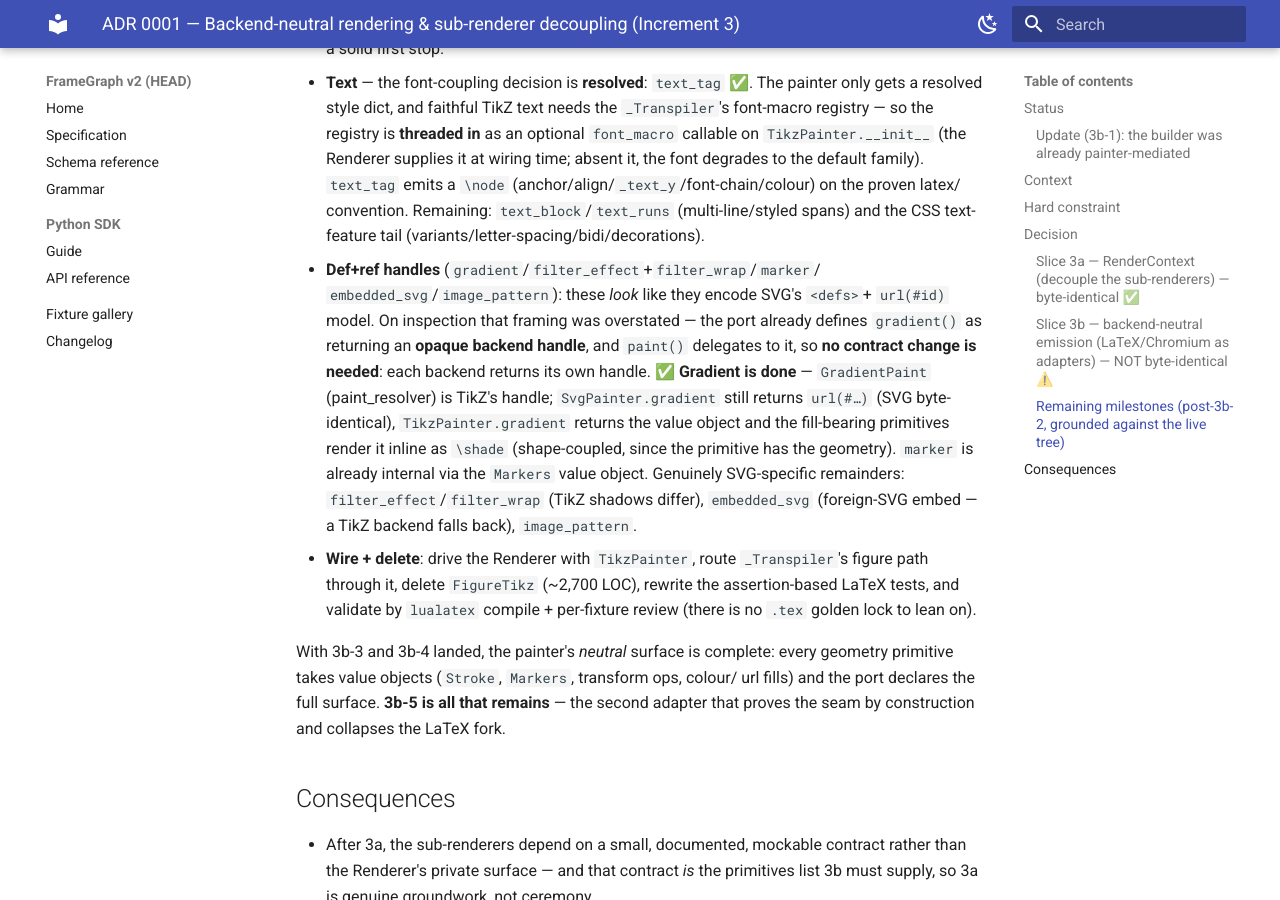
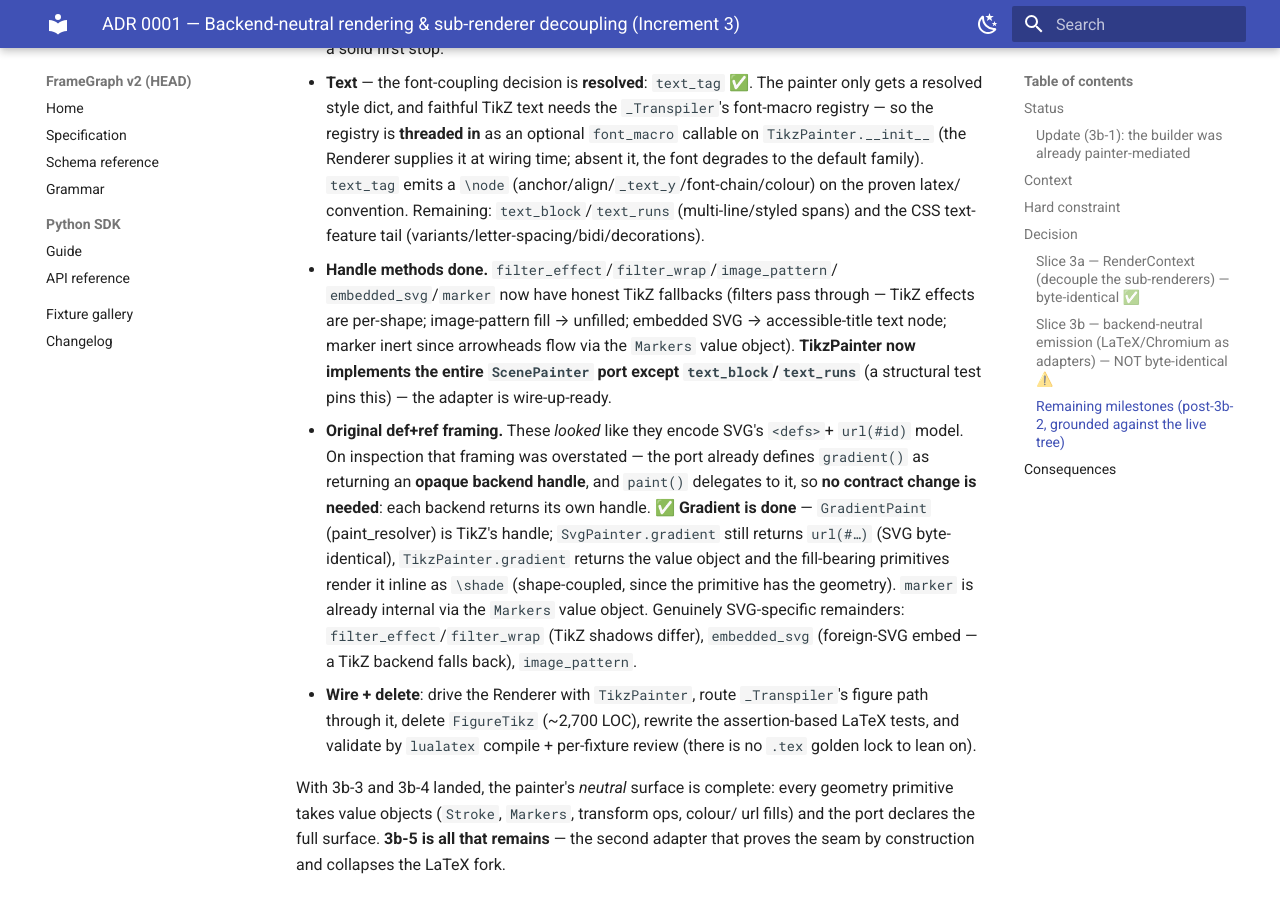
Before and after one commit to pedroanisio/frameforge, an MkDocs documentation site: the page built from docs/adr-0001-backend-neutral-rendering.md, in a window 1280 px wide and 900 px high, scrolled down 5172 px. Built offline with MkDocs 1.6.1 and Material for MkDocs 9.7.7, drawn with Linux system fonts in a browser that asks for light colours.

Commit message:
docs(adr): TikZ handle fallbacks done; adapter covers full port bar text_block/runs
Co-Authored-By: Claude Opus 4.8 <noreply@anthropic.com>
Claude-Session: https://claude.ai/code/session_01JYREyyepwLWY1VGgLMfiTM

```diff
--- a/docs/adr-0001-backend-neutral-rendering.md
+++ b/docs/adr-0001-backend-neutral-rendering.md
@@ -222,8 +222,14 @@ updated and a per-fixture review replaces the hand-verified output):
     emits a `\node` (anchor/align/`_text_y`/font-chain/colour) on the proven latex/
     convention. Remaining: `text_block`/`text_runs` (multi-line/styled spans) and the
     CSS text-feature tail (variants/letter-spacing/bidi/decorations).
-  - **Def+ref handles** (`gradient`/`filter_effect`+`filter_wrap`/`marker`/
-    `embedded_svg`/`image_pattern`): these *look* like they encode SVG's `<defs>`+
+  - **Handle methods done.** `filter_effect`/`filter_wrap`/`image_pattern`/
+    `embedded_svg`/`marker` now have honest TikZ fallbacks (filters pass through —
+    TikZ effects are per-shape; image-pattern fill → unfilled; embedded SVG →
+    accessible-title text node; marker inert since arrowheads flow via the `Markers`
+    value object). **TikzPainter now implements the entire `ScenePainter` port except
+    `text_block`/`text_runs`** (a structural test pins this) — the adapter is
+    wire-up-ready.
+  - **Original def+ref framing.** These *looked* like they encode SVG's `<defs>`+
     `url(#id)` model. On inspection that framing was overstated — the port already
     defines `gradient()` as returning an **opaque backend handle**, and `paint()`
     delegates to it, so **no contract change is needed**: each backend returns its
```
